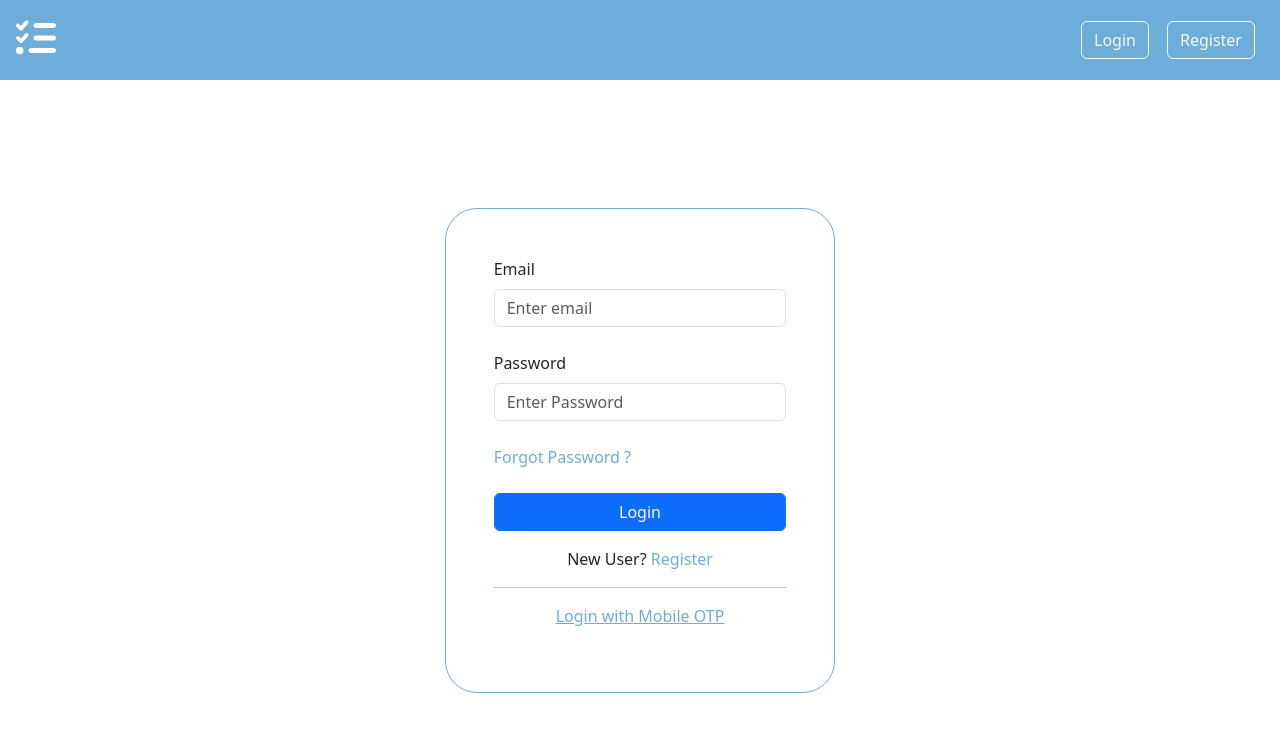
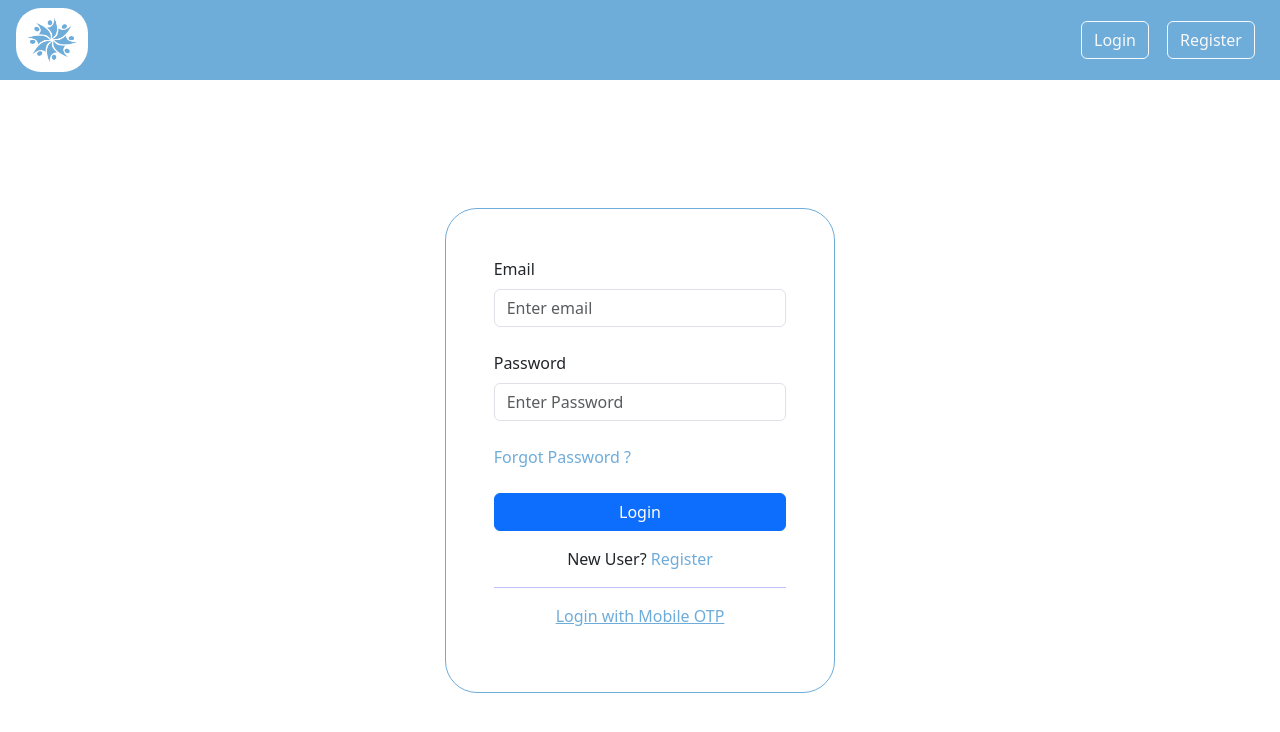
Before and after one commit to Vijayeswar-Yalamanchili/TaskManager, a React (Vite) app in the folder client/: page / in a window 1280 px wide. Shown: the top 732 px of the page. Built offline with nearby package versions, Linux system fonts and the light colour scheme; no server answers.

Commit message:
updated with app Logo

```diff
--- a/client/src/components/common/appNavbar/AppNavbar.jsx
+++ b/client/src/components/common/appNavbar/AppNavbar.jsx
@@ -7,6 +7,7 @@ import { FontAwesomeIcon } from '@fortawesome/react-fontawesome'
 import { faAddressCard, faBars, faHouse, faListCheck, faPowerOff } from '@fortawesome/free-solid-svg-icons'
 import { faUser } from '@fortawesome/free-regular-svg-icons'
 import { useLogout } from '../../../hooks/UseLogout'
+import logo from '../../../assets/logo.png'
 import "./AppNavbar.css"
 import ApiRoutes from '../../../utils/ApiRoutes'
 import AxiosService from '../../../utils/AxiosService'
@@ -60,7 +61,7 @@ function AppNavbar() {
             {
                 getLoginToken !== null ?
                     <div className='d-flex justify-content-between align-items-center px-3' style={{height : '100%'}}>
-                        <div><FontAwesomeIcon icon={faListCheck} style={{color : "white", height : "2.5rem"}} onClick={()=> navigate('/home')}/></div>
+                        <div><Image src={logo} style={{height : '4rem', width : '4.5rem',borderRadius : '25px'}} onClick={()=> navigate('/home')}/></div>
                         <div className='myNavsIcon d-flex'>
                             {
                                 userData?.image ? <Button variant='none' className='myNavTab'><Image src={userData?.image} onClick={()=>navigate('/profile')} style={{ height : '3rem', color : "white", borderRadius : "1.5rem"}}/></Button>
@@ -72,7 +73,7 @@ function AppNavbar() {
                     </div>
                     :
                     <div className='d-flex justify-content-between align-items-center px-3' style={{height : '100%'}}>
-                        <div><FontAwesomeIcon icon={faListCheck} style={{color : "white", height : "2.5rem"}} onClick={()=> navigate('/')}/></div>
+                        <div><Image src={logo} style={{height : '4rem', width : '4.5rem',borderRadius : '25px'}} onClick={()=> navigate('/home')}/></div>
                         <div className='myNavs d-flex'>
                             <Link to={'/'} className='myNavTab' style={{textDecoration : "none",color : "white"}}>
                                 <Button variant='outline-light' className='myNavBtn'>Login</Button>
```
Also changed, not shown: client/src/assets/logo.png (added).
